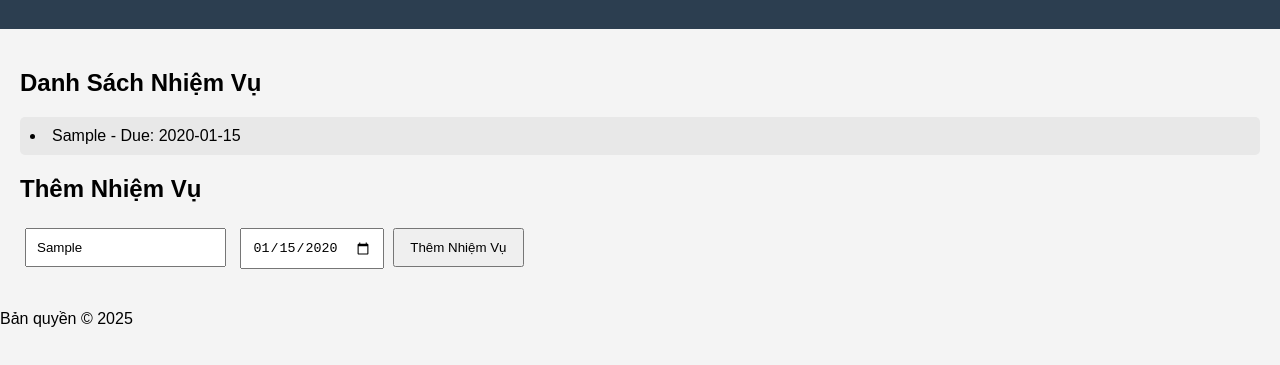
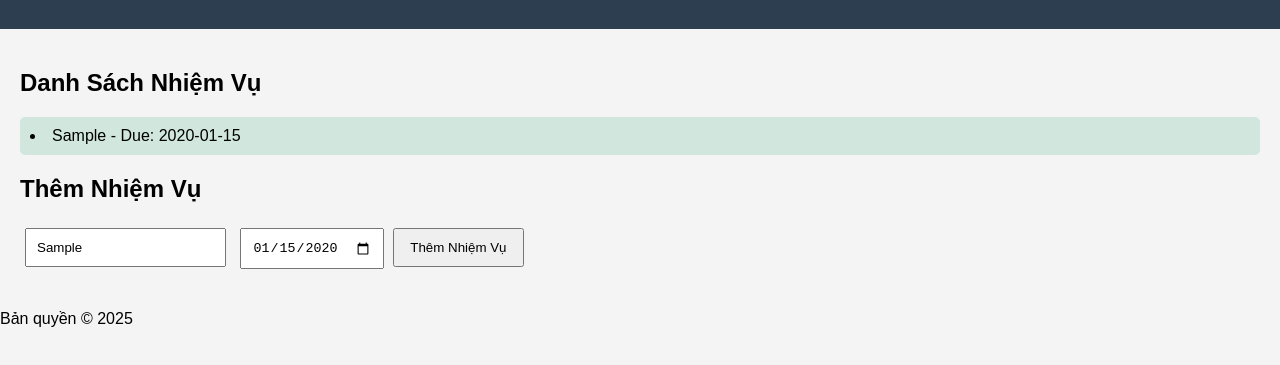
Before and after one commit to dianannperla/chuong-trinh-quan-ly-cong-viec, a plain HTML site: page index.html in a window 1280 px wide. Both pictures are taken after typing "Sample", "2020-01-15" into the empty fields and a click on the button "Thêm Nhiệm Vụ". Shown: the part 71-436 px from the top of the page. Drawn offline with Linux system fonts and the light colour scheme.

Commit message:
Change background color of task list items for better contrast

```diff
--- a/styles.css
+++ b/styles.css
@@ -36,7 +36,7 @@ form button {
 }
 
 #task-list li {
-    background: #e8e8e8;
+    background: #d1e7dd; /* Changed to a lighter color for better contrast */
     margin: 5px 0;
     padding: 10px;
     border-radius: 5px;
```
